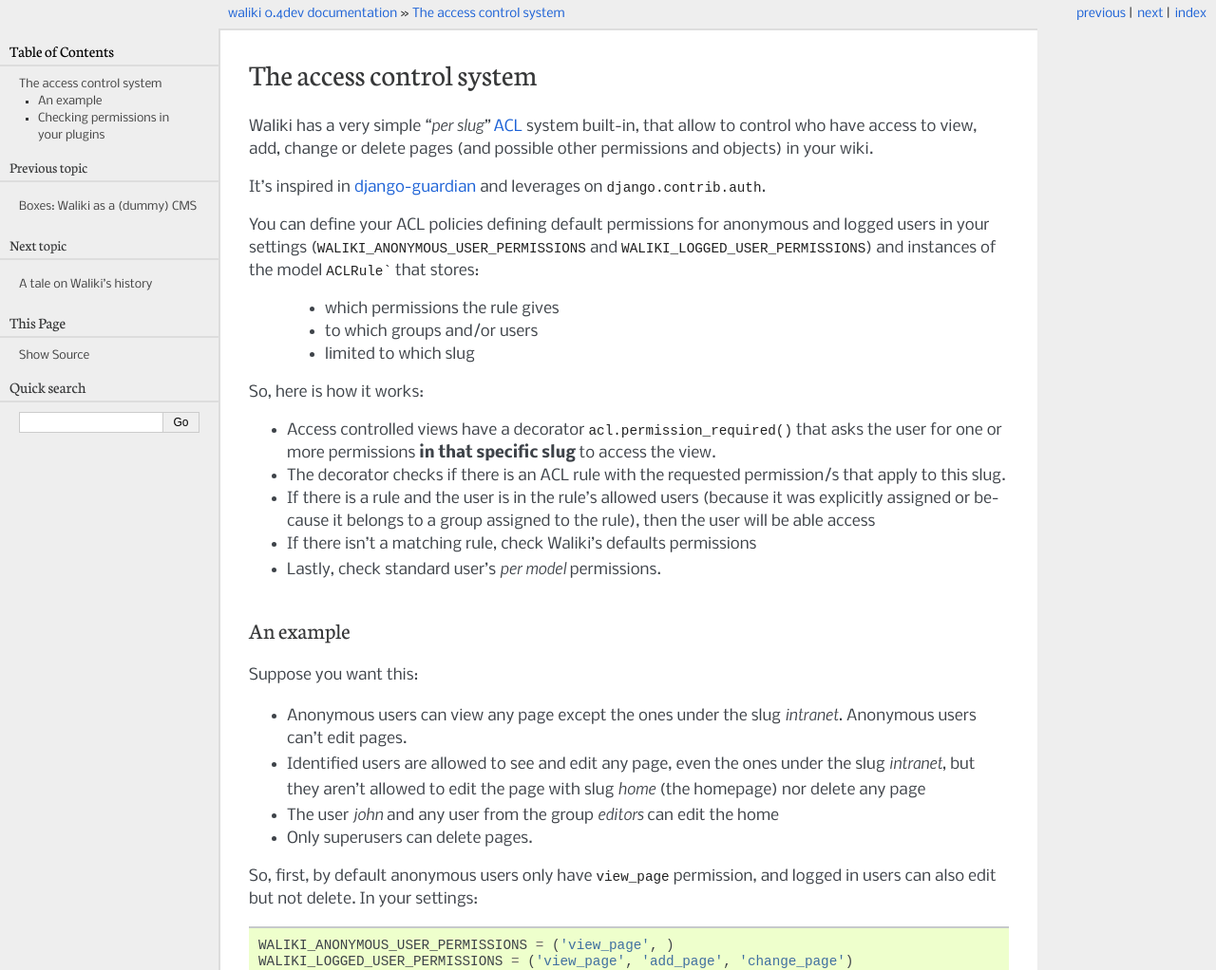
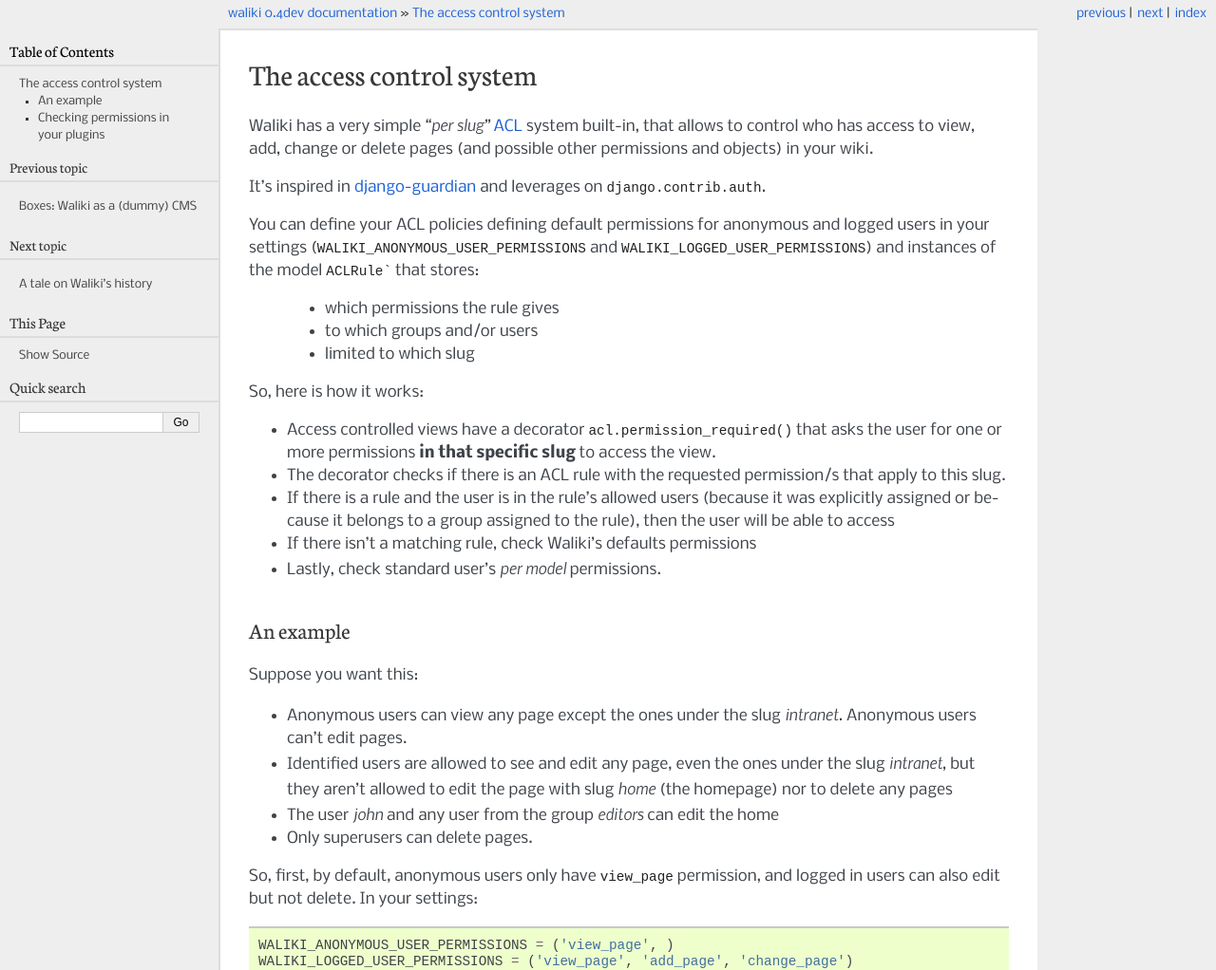
Before and after one commit to mgaitan/waliki, a Sphinx documentation site: the page built from docs/acl.rst, in a window 1280 px wide and 1400 px high. Shown: the top 1022 px of the window at 95% size. Built offline with Sphinx 7.4.7, drawn with Linux system fonts in a browser that asks for light colours; some of the changed text lies outside the part shown.

Commit message:
Update acl.rst

```diff
--- a/docs/acl.rst
+++ b/docs/acl.rst
@@ -3,7 +3,7 @@
 The access control system
 =========================
 
-Waliki has a very simple *"per slug"* `ACL <http://en.wikipedia.org/wiki/Access_control_list>`_ system built-in, that allow to control who have access to view, add, change or delete pages (and possible other permissions and objects) in your wiki.
+Waliki has a very simple *"per slug"* `ACL <http://en.wikipedia.org/wiki/Access_control_list>`_ system built-in, that allows to control who has access to view, add, change or delete pages (and possible other permissions and objects) in your wiki.
 
 It's inspired in `django-guardian <https://github.com/lukaszb/django-guardian>`_ and leverages on ``django.contrib.auth``.
 
@@ -22,7 +22,7 @@
 - The decorator checks if there is an ACL rule with the requested
   permission/s that apply to this slug.
 - If there is a rule and the user is in the rule's allowed users (because
-  it was explicitly assigned or because it belongs to a group assigned to the rule), then the user will be able access
+  it was explicitly assigned or because it belongs to a group assigned to the rule), then the user will be able to access
 - If there isn't a matching rule, check Waliki's defaults permissions
 - Lastly, check standard user's *per model* permissions.
 
@@ -35,11 +35,11 @@
   ones under the slug *intranet*. Anonymous users can't edit pages.
 - Identified users are allowed to see and edit any page, even the ones under
   the slug *intranet*, but they aren't allowed to edit the page with slug
-  *home* (the homepage) nor delete any page
+  *home* (the homepage) nor to delete any pages
 - The user *john* and any user from the group *editors* can edit the home
 - Only superusers can delete pages.
 
-So, first, by default anonymous users only have ``view_page`` permission,
+So, first, by default, anonymous users only have ``view_page`` permission,
 and logged in users can also edit but not delete. In your settings::
 
     WALIKI_ANONYMOUS_USER_PERMISSIONS = ('view_page', )
```
Also changed, not shown: other parts of docs/acl.rst (+2 -2 lines).
